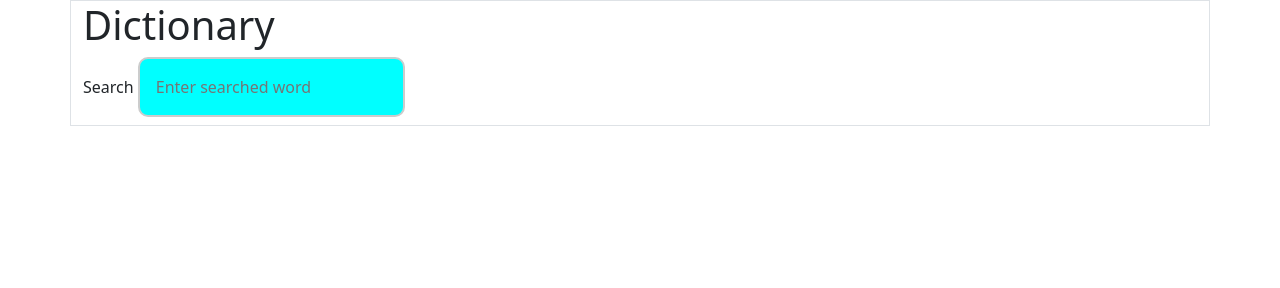
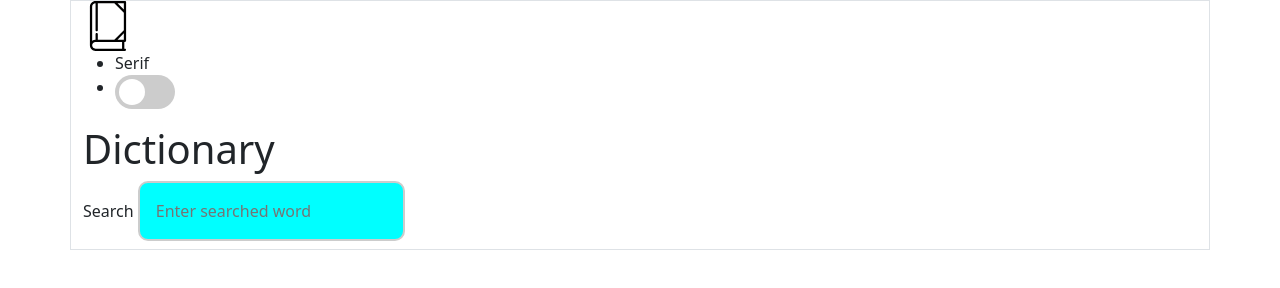
Before and after one commit to david-lafontant/dictionnary, a website: page index.html in a window 1280 px wide. Drawn offline with Linux system fonts and the light colour scheme.

Commit message:
Add dictionary icon and toggle

```diff
--- a/index.html
+++ b/index.html
@@ -12,6 +12,33 @@
 
 <body>
   <main class="container border">
+    <section class="row">
+
+      <div class="col">
+
+
+        <img src="./src/assets/images/closed-book.svg" alt="dictionary icon" width="50px" height="50px">
+
+<ul>
+  <li>
+    Serif
+  </li>
+  <li>
+    <label class="switch">
+      <input type="checkbox">
+      <span class="slider round"></span>
+    </label>
+  </li>
+</ul>
+
+
+      </div>
+    </section>
+
+
+
+
+
     <h1>Dictionary</h1>
 
     <label for="nom">Search</label>
```
Also changed, not shown: src/assets/images/closed-book.svg (added).
